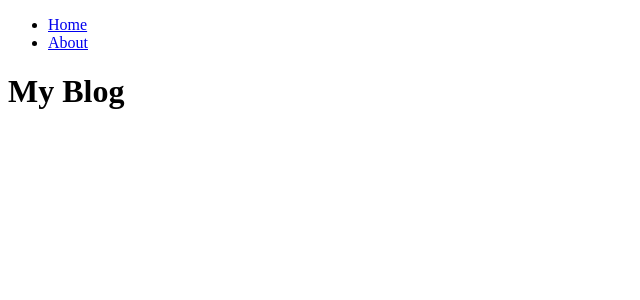
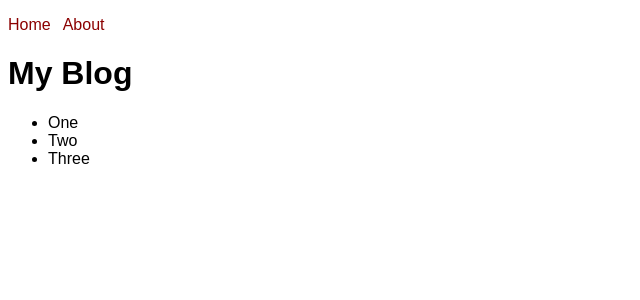
Before and after one commit to zakumann/nextjs_blog_exam, a Next.js app: page / in a window 1280 px wide. Shown: the top 300 px of the page, without its empty margins (0-640 px from the left). Built offline with nearby package versions, Linux system fonts and the light colour scheme.

Commit message:
section 21

```diff
--- a/components/NavBar.js
+++ b/components/NavBar.js
@@ -11,6 +11,19 @@ export default function NavBar(){
                     <Link href="/about">About</Link>
                 </li>
             </ul>
+            <style jsx>{`
+                ul {
+                    list-style-type: none;
+                    padding: 0;
+                }
+                li {
+                    display: inline;
+                }
+
+                li:not(:first-child) {
+                    margin-left: 0.75rem;
+                }
+            `}</style>
         </nav>
-    )
+    );
 }
--- a/pages/_app.js
+++ b/pages/_app.js
@@ -1,8 +1,13 @@
+import Head from "next/head";
 import NavBar from "../components/NavBar";
+import '../styles/globals.css';
 
 export default function App({ Component, pageProps }){
     return(
         <>
+            <Head>
+                <link rel="icon" href="/icons/favicon.ico" />
+            </Head>
             <header>
                 <NavBar />
             </header>
--- a/pages/about.js
+++ b/pages/about.js
@@ -7,9 +7,9 @@ export default function AboutPage(){
         <Head>
             <title>About - My Blog</title>
         </Head>
-            <main>
-                <h1>About Page</h1>
-            </main>
+        <main>
+            <h1>About Page</h1>
+        </main>
         </>
     );
 }
--- a/pages/index.js
+++ b/pages/index.js
@@ -1,5 +1,4 @@
 import Head from 'next/head';
-import Link from 'next/link';
 
 export default function HomePage(){
     console.log('[HomePage] render');
@@ -10,6 +9,11 @@ export default function HomePage(){
             </Head>
             <main>
                 <h1>My Blog</h1>
+                <ul>
+                    <li>One</li>
+                    <li>Two</li>
+                    <li>Three</li>
+                </ul>
             </main>
         </>
     );
--- /dev/null
+++ b/styles/globals.css
@@ -0,0 +1,12 @@
+body {
+    font-family: Arial, Helvetica, sans-serif;
+}
+
+a {
+    color: darkred;
+    text-decoration: none;
+}
+
+a:focus, a:hover {
+    text-decoration: underline;
+}
```
Also changed, not shown: public/robots.txt (added), 1 other file (tests, documents, lock files or other folders).
